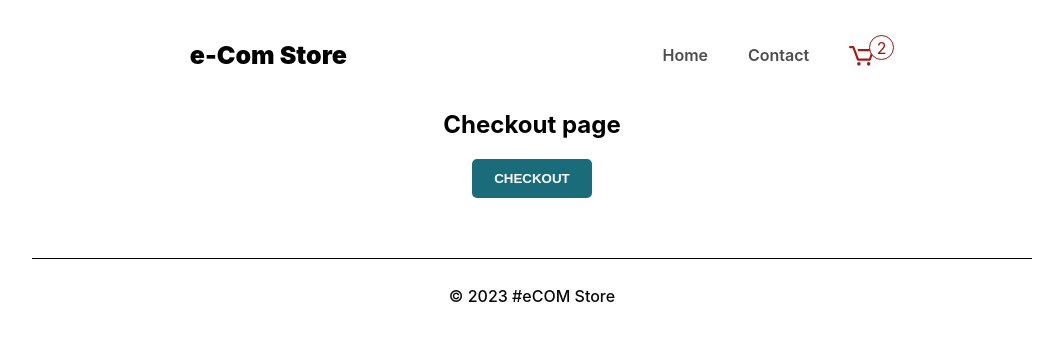
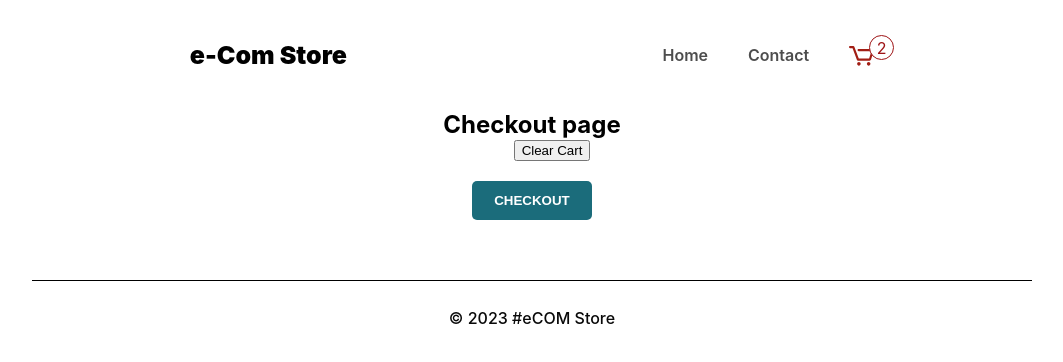
Before and after one commit to anasommer/fed-frameworks-ca, a React (Vite) app: page /cart in a window 1280 px wide. Shown: the top 362 px of the page, without its empty margins (108-1171 px from the left). Built offline with nearby package versions, Linux system fonts and the light colour scheme.

Commit message:
added Cart state and its functionality

```diff
--- a/src/pages/CheckoutPage.jsx
+++ b/src/pages/CheckoutPage.jsx
@@ -1,9 +1,24 @@
 import { Link } from 'react-router-dom';
+import useStore from '../store/cart';
 
 export default function CheckOutPage() {
+  const { cart, removeFromCart, clearCart } = useStore();
+
   return (
     <div>
       <h2>Checkout page</h2>
+
+      <div>
+        <ul>
+          {cart.map((item) => (
+            <li key={item.id}>
+              {item.name} - Quantity: {item.quantity}
+              <button onClick={() => removeFromCart(item.id)}>Remove</button>
+            </li>
+          ))}
+          <button onClick={clearCart}>Clear Cart</button>
+        </ul>
+      </div>
       <Link to={`/checkoutSuccess`}>
         <button className='link-button'>Checkout</button>
       </Link>
--- a/src/pages/ProductPage.jsx
+++ b/src/pages/ProductPage.jsx
@@ -2,8 +2,20 @@ import { useParams } from 'react-router-dom';
 import { apiUrl } from '../api/apiUrl';
 import { useEffect, useState } from 'react';
 import StarRating from '../components/StarRating';
+import useStore from '../store/cart';
 
 export default function ProductPage() {
+  const { addToCart } = useStore();
+
+  const handleAddToCart = (item) => {
+    const newItem = {
+      id: item.id,
+      name: item.title,
+      price: item.price,
+    };
+    addToCart(newItem);
+  };
+
   const params = useParams();
 
   const [item, setItem] = useState(null);
@@ -49,7 +61,9 @@ export default function ProductPage() {
                 )}$)`
               : item.price}
           </p>
-          <button className='link-button'>Add to cart</button>
+          <button className='link-button' onClick={() => handleAddToCart(item)}>
+            Add to cart
+          </button>
           {item.reviews.length >= 1 && <h3>Reviews:</h3>}
 
           {item.reviews
--- /dev/null
+++ b/src/store/cart.jsx
@@ -0,0 +1,46 @@
+import { create } from 'zustand';
+
+const useStore = create((set) => ({
+  cart: JSON.parse(localStorage.getItem('cart')) || [],
+
+  addToCart: (newItem) =>
+    set((state) => {
+      const existingItem = state.cart.find((item) => item.id === newItem.id);
+      const newCart = existingItem
+        ? state.cart.map((item) =>
+            item.id === newItem.id
+              ? { ...item, quantity: item.quantity + 1 }
+              : item
+          )
+        : [...state.cart, { ...newItem, quantity: 1 }];
+
+      localStorage.setItem('cart', JSON.stringify(newCart));
+      return { cart: newCart };
+    }),
+
+  removeFromCart: (itemId) =>
+    set((state) => {
+      const existingItem = state.cart.find((item) => item.id === itemId);
+
+      if (existingItem && existingItem.quantity > 1) {
+        // Decrease quantity by one
+        const newCart = state.cart.map((item) =>
+          item.id === itemId ? { ...item, quantity: item.quantity - 1 } : item
+        );
+        localStorage.setItem('cart', JSON.stringify(newCart));
+        return { cart: newCart };
+      } else {
+        // Remove the item from the cart
+        const newCart = state.cart.filter((item) => item.id !== itemId);
+        localStorage.setItem('cart', JSON.stringify(newCart));
+        return { cart: newCart };
+      }
+    }),
+  clearCart: () =>
+    set(() => {
+      localStorage.setItem('cart', JSON.stringify([]));
+      return { cart: [] };
+    }),
+}));
+
+export default useStore;
```
